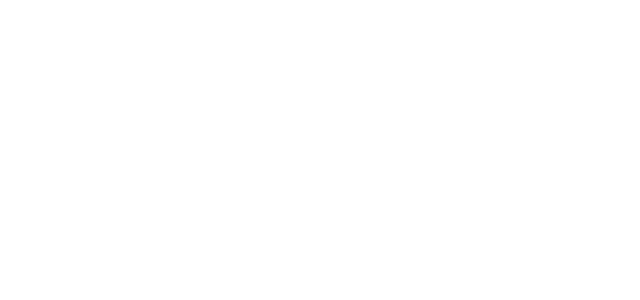
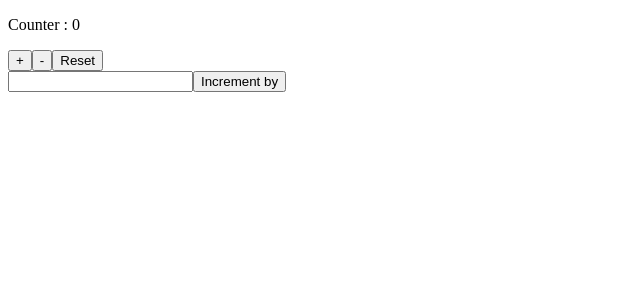
Before and after one commit to MickeyMKD/reactjs18, a React (Create React App) app: page / in a window 1280 px wide. Shown: the top 300 px of the page, without its empty margins (0-640 px from the left). Built offline with nearby package versions, Linux system fonts and the light colour scheme.

Commit message:
Added c12

```diff
--- a/package.json
+++ b/package.json
@@ -3,13 +3,16 @@
   "version": "0.1.0",
   "private": true,
   "dependencies": {
+    "@reduxjs/toolkit": "^1.8.5",
     "@testing-library/jest-dom": "^5.16.5",
     "@testing-library/react": "^13.3.0",
     "@testing-library/user-event": "^13.5.0",
     "prop-types": "^15.8.1",
     "react": "^18.2.0",
     "react-dom": "^18.2.0",
+    "react-redux": "^8.0.2",
     "react-scripts": "5.0.1",
+    "redux-logger": "^3.0.6",
     "web-vitals": "^2.1.4"
   },
   "scripts": {
--- a/src/App.js
+++ b/src/App.js
@@ -1,8 +1,12 @@
+// import { PureUnpure } from "./components/PureUnpure"
+import { Counter } from "./components/Counter";
+
 const App = () => {
 
-  return (
-    <div></div>
-  );
+  return <div>
+    <Counter />
+    {/* <PureUnpure /> */}
+  </div>
 }
 
 export default App
--- /dev/null
+++ b/src/components/Counter.js
@@ -0,0 +1,34 @@
+import { useRef } from "react"
+import { useDispatch, useSelector } from "react-redux"
+import { increment, decrement, reset, incrementBy } from "../slices/counterSlice"
+
+export const Counter = () => {
+
+    const count = useSelector(state => state.counter.count)
+    const dispatch = useDispatch()
+
+    const inputRef = useRef(null)
+
+    return <div>
+        <p>Counter : {count}</p>
+        <div>
+            <button
+                onClick={() => dispatch(increment())}
+            >+</button>
+            <button
+                onClick={() => dispatch(decrement())}
+            >-</button>
+            <button
+                onClick={() => dispatch(reset())}
+            >Reset</button>
+            <div>
+                <input type="number" ref={inputRef} />
+                <button
+                    onClick={() => {
+                        dispatch(incrementBy(inputRef.current.value))
+                    }}
+                >Increment by</button>
+            </div>
+        </div>
+    </div>
+}
--- /dev/null
+++ b/src/components/PureUnpure.js
@@ -0,0 +1,25 @@
+import { useState } from "react";
+import { Pure } from "./Pure";
+import { Unpure } from "./Unpure";
+
+
+export const PureUnpure = () => {
+
+    const [ bool, setBool ] = useState(false)
+
+    return (
+      <div>
+        <Pure isAvailable />
+        <Unpure number={12} />
+
+        <button
+          onClick={() => setBool(prev => !prev)}
+        >
+          Change Bool
+        </button>
+
+        <p>Bool : {bool ? "yes" : "no"}</p>
+      </div>
+    );
+
+}
--- a/src/index.js
+++ b/src/index.js
@@ -1,10 +1,12 @@
 import React from 'react';
 import ReactDOM from 'react-dom/client';
 import App from './App';
+import { Provider } from 'react-redux';
+import { store } from './store';
 
 const root = ReactDOM.createRoot(document.getElementById('root'));
 root.render(
-  <React.StrictMode>
+  <Provider store={store}>
     <App />
-  </React.StrictMode>
+  </Provider>
 );
--- /dev/null
+++ b/src/slices/counterSlice.js
@@ -0,0 +1,25 @@
+import { createSlice } from "@reduxjs/toolkit";
+
+const counterSlice = createSlice({
+    name: "counter",
+    initialState: {
+        count : 0
+    },
+    reducers : {
+        increment(state, action){
+            state.count += 1
+        },
+        decrement(state, action){
+            state.count -= 1
+        },
+        reset(state, action){
+            state.count = 0
+        },
+        incrementBy(state, action){
+            state.count += Number(action.payload)
+        }
+    }
+})
+
+export const { increment, decrement, reset, incrementBy } = counterSlice.actions
+export default counterSlice.reducer
--- /dev/null
+++ b/src/store.js
@@ -0,0 +1,11 @@
+import { configureStore } from "@reduxjs/toolkit";
+import counterReducer from "./slices/counterSlice"
+// import logger from "redux-logger";
+
+// redux extension working by default
+export const store = configureStore({
+    reducer : {
+        counter : counterReducer
+    },
+    // middleware: (getDefaultMiddleware) => getDefaultMiddleware().concat(logger)
+})
```
Also changed, not shown: src/components/Pure.js (added, +11 -0 lines), src/components/Unpure.js (added, +12 -0 lines), 1 other file (tests, documents, lock files or other folders).
